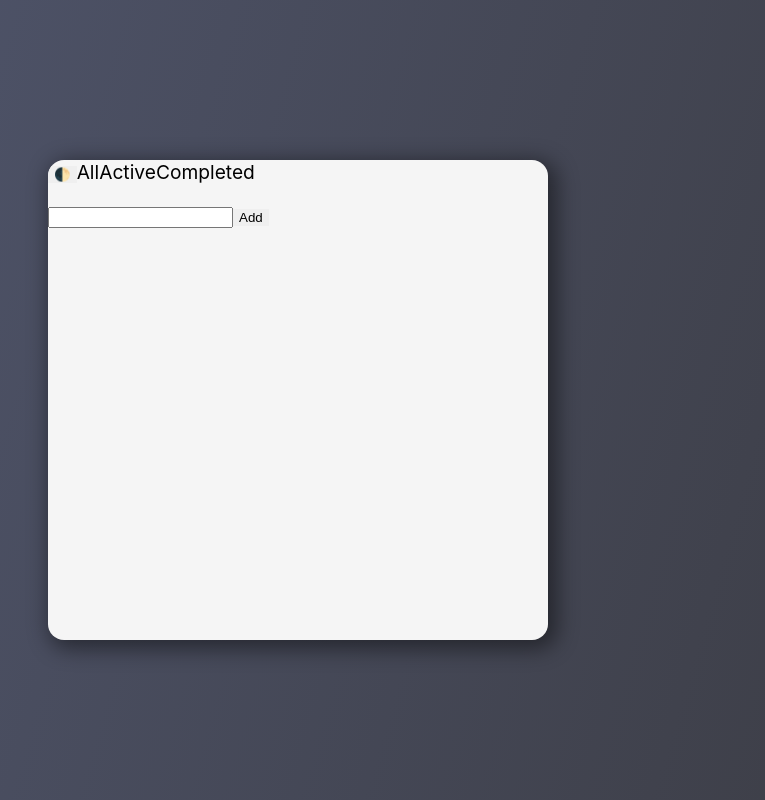
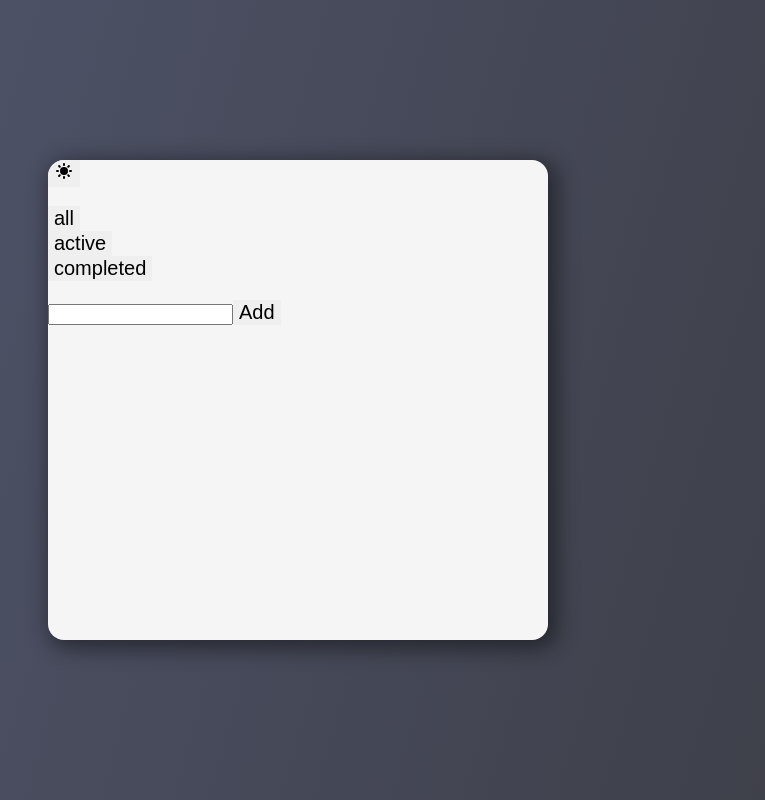
Before and after one commit to sejinniemma/TodoApp, a React (Create React App) app: page / in a window 1280 px wide. Shown: the whole page, without its empty margins (342-1107 px from the left). Built offline with nearby package versions, Linux system fonts and the light colour scheme; the HTML template or start-up script is replaced by a standard one.

Commit message:
filter buttons

```diff
--- a/src/App.jsx
+++ b/src/App.jsx
@@ -2,12 +2,20 @@ import React from 'react';
 import Header from './components/Header/Header';
 import styles from './App.module.css';
 import TodoList from './components/TodoList/TodoList';
+import { useState } from 'react';
 
-const App = (props) => {
+const filters = ['all', 'active', 'completed'];
+const App = () => {
+  const [filter, setFilter] = useState(filters[0]);
+
   return (
     <div className={styles.container}>
-      <Header />
-      <TodoList />
+      <Header
+        filters={filters}
+        filter={filter}
+        onFilterChange={(value) => setFilter(value)}
+      />
+      <TodoList filter={filter} />
     </div>
   );
 };
--- a/src/components/Header/Header.jsx
+++ b/src/components/Header/Header.jsx
@@ -1,13 +1,21 @@
 import React from 'react';
+import { HiSun } from 'react-icons/hi';
+import styles from './Header.module.css';
 
-const Header = (props) => {
+const Header = ({ filters, filter, onFilterChange }) => {
   return (
-    <div>
-      <button>🌓</button>
-      <span>All</span>
-      <span>Active</span>
-      <span>Completed</span>
-    </div>
+    <header>
+      <button>
+        <HiSun />
+      </button>
+      <ul>
+        {filters.map((value, index) => (
+          <li key={index}>
+            <button onClick={() => onFilterChange(value)}>{value}</button>
+          </li>
+        ))}
+      </ul>
+    </header>
   );
 };
 
--- /dev/null
+++ b/src/components/Header/Header.module.css
@@ -0,0 +1,8 @@
+button {
+  font-size: 20px;
+  cursor: pointer;
+}
+
+button:hover {
+  transform: scale(1.1);
+}
--- a/src/components/Todo/Todo.jsx
+++ b/src/components/Todo/Todo.jsx
@@ -1,7 +1,7 @@
 import React from 'react';
 import { FaTrashAlt } from 'react-icons/fa';
 
-const Todo = ({ todo, onUpdate, onDelete }) => {
+const Todo = ({ filter, todo, onUpdate, onDelete }) => {
   const { text, status } = todo;
 
   const handleChange = (e) => {
@@ -9,9 +9,7 @@ const Todo = ({ todo, onUpdate, onDelete }) => {
     onUpdate({ ...todo, status });
   };
 
-  const handleDelete = () => {
-    onDelete(todo);
-  };
+  const handleDelete = () => onDelete(todo);
 
   return (
     <li>
--- a/src/components/TodoList/TodoList.jsx
+++ b/src/components/TodoList/TodoList.jsx
@@ -4,22 +4,26 @@ import { useState } from 'react';
 import AddTodo from '../AddTodo/AddTodo';
 import styles from './TodoList.module.css';
 
-const TodoList = () => {
+const TodoList = ({ filter }) => {
   const [todos, setTodos] = useState([]);
   const handleAdd = (value) => setTodos([...todos, value]);
   const handleUpdate = (updated) =>
     setTodos(todos.map((todo) => (todo.id === updated.id ? updated : todo)));
   const handleDelete = (deleted) =>
     setTodos(todos.filter((todo) => todo.id !== deleted.id));
+
+  const filtered = getFilteredItems(todos, filter);
+
   return (
     <>
       <ul>
-        {todos.map((todo) => (
+        {filtered.map((todo) => (
           <Todo
             key={todo.id}
             todo={todo}
             onUpdate={handleUpdate}
             onDelete={handleDelete}
+            filter={filter}
           />
         ))}
       </ul>
@@ -28,3 +32,10 @@ const TodoList = () => {
   );
 };
 export default TodoList;
+
+function getFilteredItems(todos, filter) {
+  if (filter === 'all') {
+    return todos;
+  }
+  return todos.filter((todo) => todo.status === filter);
+}
```
